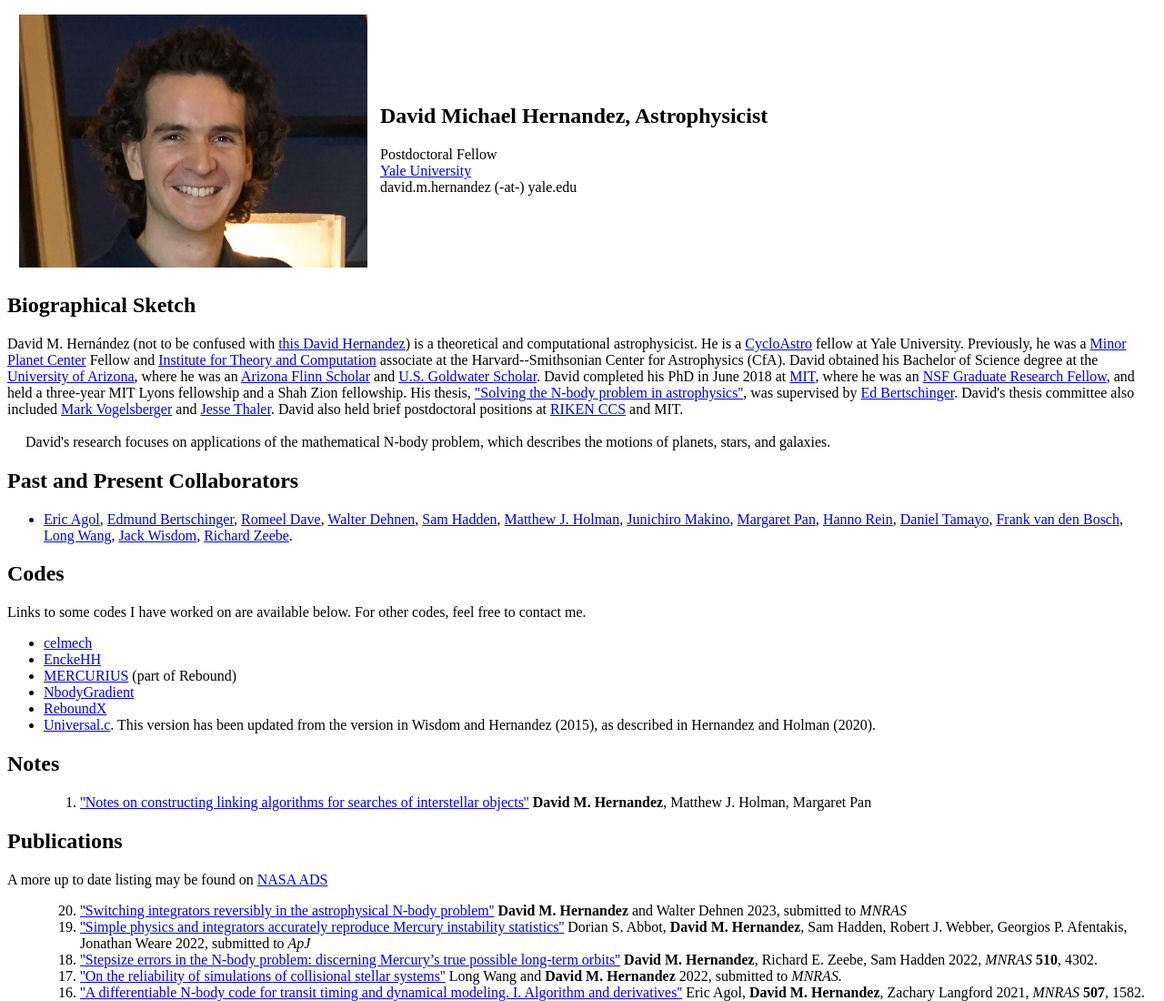
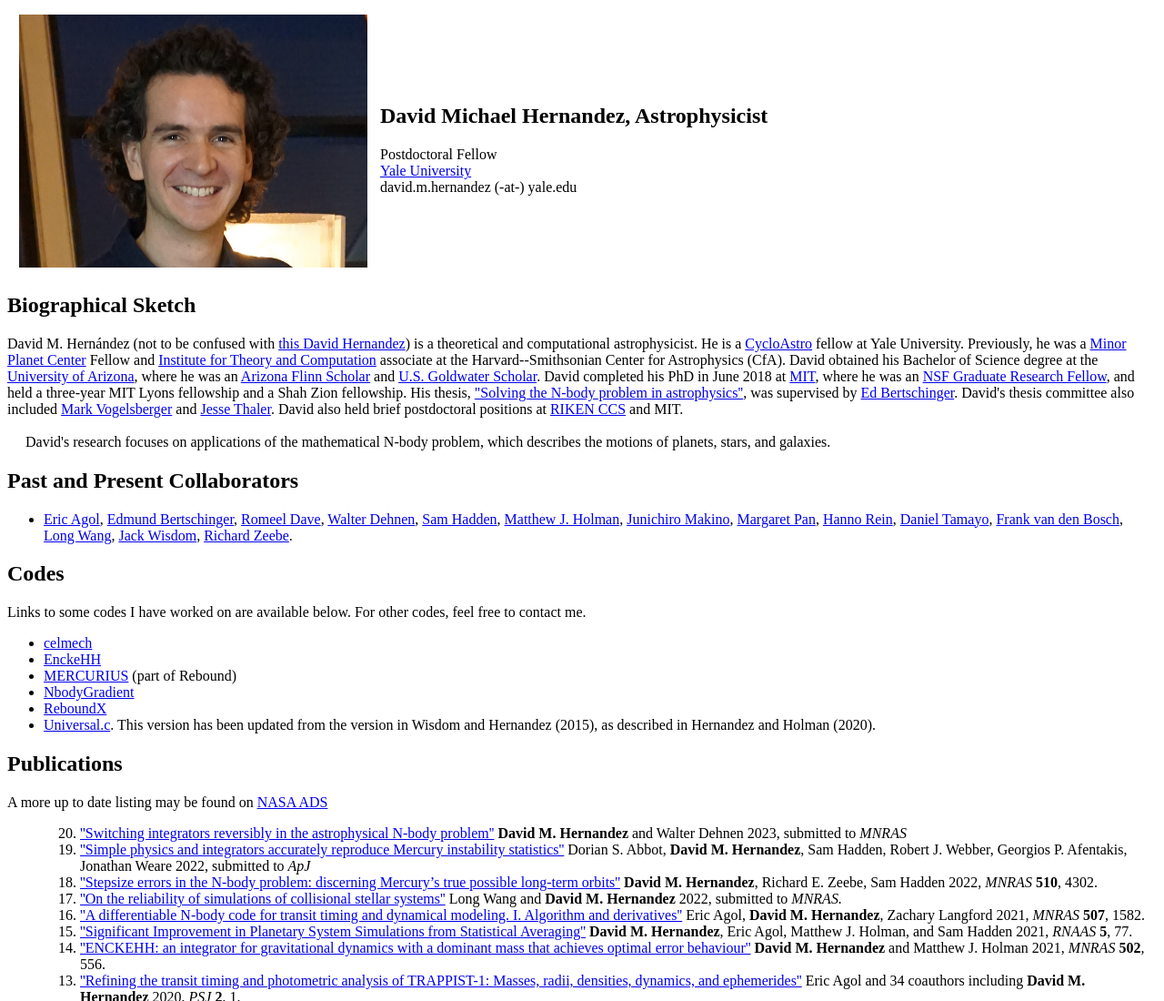
Before and after one commit to dmhernan/Web2, a plain HTML site: page index.html in a window 1280 px wide. Shown: the top 1100 px of the page at 91% size. Drawn offline with Linux system fonts and the light colour scheme.

Commit message:
Add files via upload

```diff
--- a/index.html
+++ b/index.html
@@ -108,26 +108,6 @@ ReboundX</a>
 <a HREF="https://github.com/matthewholman/rebound/blob/master/src/universal.c">
 Universal.c</a>.  This version has been updated from the version in Wisdom and Hernandez (2015), as described in Hernandez and Holman (2020).
 </ul>
-<h2>Notes</h2>
-<ul>
-
-<ol reversed>
-<li>
-<a HREF=paper.linking.pdf>
-''Notes on constructing linking algorithms for searches of interstellar objects''</a>
-<b>David M. Hernandez</b>, Matthew J. Holman, Margaret Pan </li>
-
-</ol>
-
-
-<ul>
-
-</ul>
-
-
-
-
-</ul>
 
 <h2>Publications</h2>
 
```
